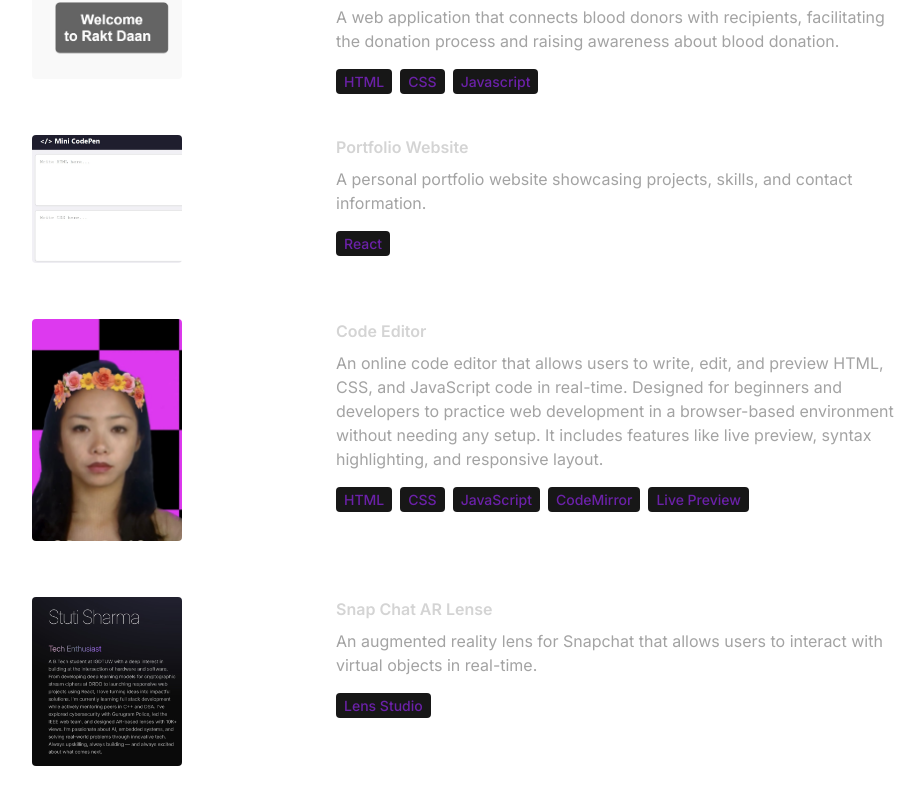
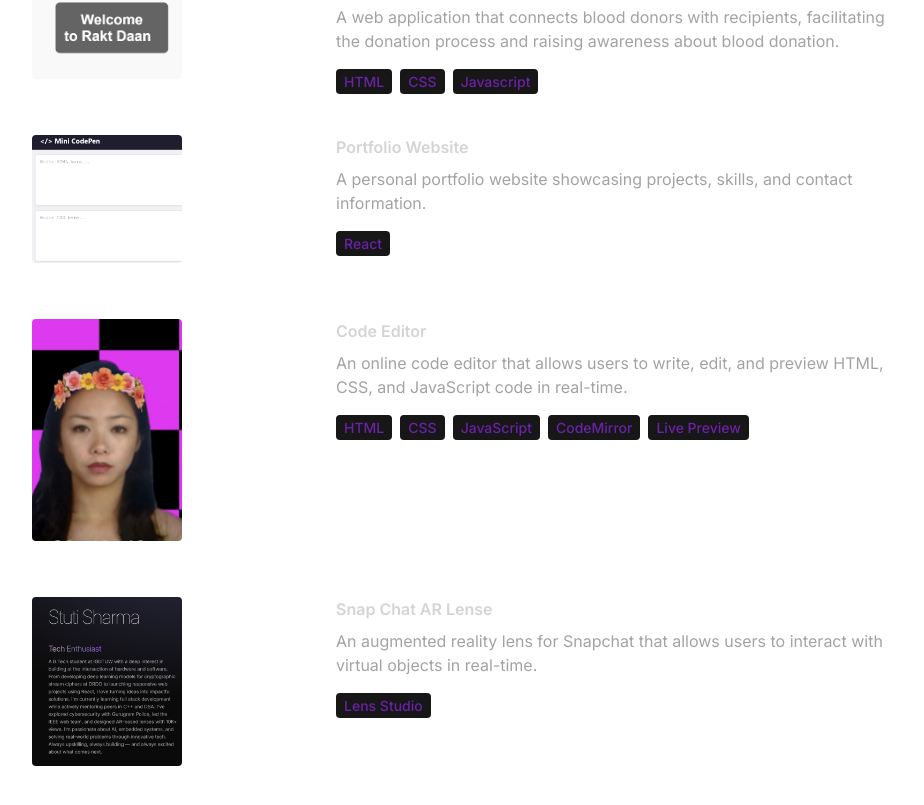
Before and after one commit to STUTI0670/Portfolio-React, a React (Vite) app: page / in a window 1280 px wide. Shown: the part 2932-3737 px from the top of the page, without its empty margins (168-1092 px from the left). Built offline with nearby package versions, Linux system fonts and the light colour scheme.

Commit message:
Update index.js

```diff
--- a/src/constants/index.js
+++ b/src/constants/index.js
@@ -52,7 +52,7 @@ export const PROJECTS = [
   title: "Code Editor",
   image: project4, // Replace with your actual code editor project image path
   description:
-    "An online code editor that allows users to write, edit, and preview HTML, CSS, and JavaScript code in real-time. Designed for beginners and developers to practice web development in a browser-based environment without needing any setup. It includes features like live preview, syntax highlighting, and responsive layout.",
+    "An online code editor that allows users to write, edit, and preview HTML, CSS, and JavaScript code in real-time.",
   technologies: ["HTML", "CSS", "JavaScript", "CodeMirror", "Live Preview"],
 },
 
```
